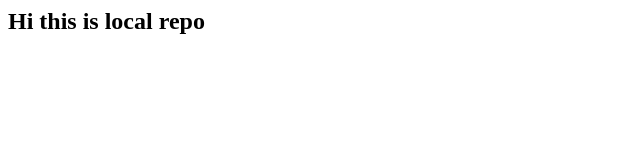
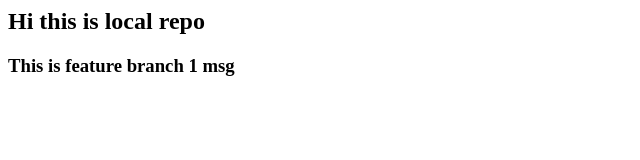
Before and after one commit to SundarHarry/localrepo, a plain HTML site: page index.html in a window 1280 px wide. Shown: the whole page, without its empty margins (0-640 px from the left). Drawn offline with Linux system fonts and the light colour scheme.

Commit message:
git added in feature

```diff
--- a/index.html
+++ b/index.html
@@ -1 +1,3 @@
 <h2>Hi this is local repo</h2>
+
+<h3>This is feature branch 1 msg</h3>
```
